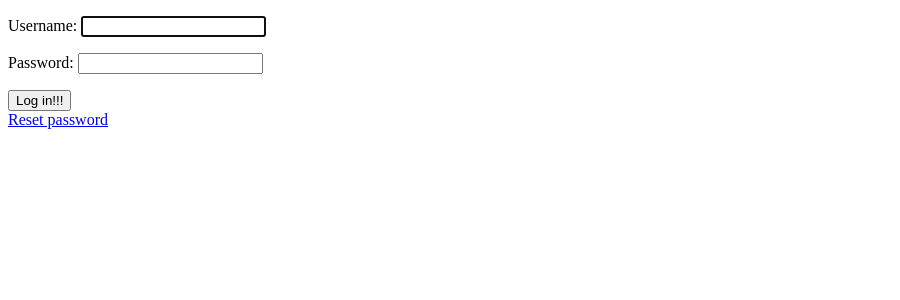
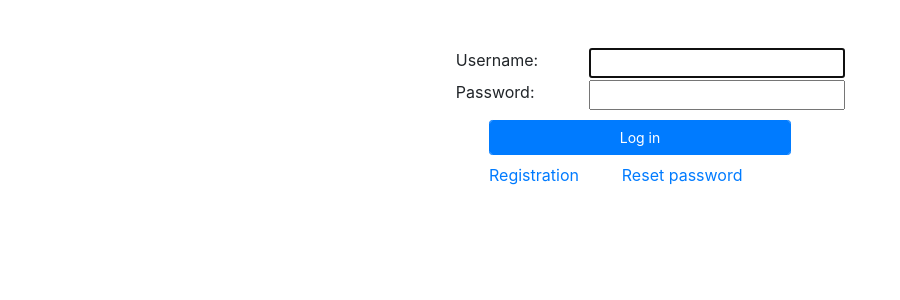
Before and after one commit to zedko/A.G., a Django app: page /auth/login/ in a window 1280 px wide. Shown: the top 300 px of the page, without its empty margins (0-900 px from the left). Run offline with Django 3.2, Linux system fonts and the light colour scheme; parts of the project's set-up code (start-up, migrations or seed data) failed here and were passed over.

Commit message:
Added bootstrap cosmetics for authapp views

```diff
--- a/project/adminapp/templates/adminapp/base.html
+++ b/project/adminapp/templates/adminapp/base.html
@@ -3,6 +3,7 @@
 <head>
     <meta charset="UTF-8">
     <title>Title</title>
+
 </head>
 <body>
 <a href="{% url 'authapp:logout' %}">Logout</a>
@@ -29,5 +30,6 @@
 {% if not user.profile.email_verified %}
 <p>необходимо подтвердить email</p>
 {% endif %}
+
 </body>
 </html>
--- a/project/authapp/templates/authapp/basic_form.html
+++ b/project/authapp/templates/authapp/basic_form.html
@@ -1,27 +1,70 @@
-<!DOCTYPE html>
-<html lang="en">
-<head>
-    <meta charset="UTF-8">
-    <title>Title</title>
-</head>
-<body>
+{% extends 'base.html' %}
+{% block title %}
+    LOGIN FORM
+{% endblock %}
 
-{{ request.context }}
+{% block body %}
 {% if err %}
-<h1> {{err}} </h1>
+    <div class="alert alert-primary" role="alert"> {{err}} </div>
 {% endif %}
+ <div class="row justify-content-center">
+    <div class="col-sm col-md-auto">
 
-<form class="form_horizontal ml-5" method="post" enctype="multipart/form-data">
 
-    {% csrf_token %}
-    {{ form.as_p }}
-    <input type="submit" class="form-control btn btn-primary mb-2 col-2" value="{{submit_button}}">
 
-</form>
 
-{% if reset_password_link %}
-<a href="{%url 'authapp:password_reset' %}">Reset password</a>
-{% endif %}
 
-</body>
-</html>
+    <form class="form_horizontal" method="post" enctype="multipart/form-data">
+
+        {% csrf_token %}
+<!--        {{ form.as_p }}-->
+
+        {% for field in form %}
+        <div class="row">
+            <div class="col-md-4">
+                {{ field.label_tag }}
+<!--                {% if field.help_text %}-->
+<!--                    <sup>{{ field.help_text }}</sup>-->
+<!--                {% endif %}-->
+
+            </div>
+            <div class="col-md-5 pull-left">
+                 {{ field }}
+            </div>
+
+        </div>
+         {% if field.errors %}
+        <div class="row">
+            <div class="col-md-15 alert alert-danger py-1 small" role="alert">
+                {{ field.errors }}
+            </div>
+        </div>
+        {% endif %}
+
+        {% endfor %}
+        <div class="row mt-2 justify-content-center">
+            <div class="col-md-10">
+                <input type="submit" class="form-control btn btn-primary btn-sm" value="{{submit_button}}">
+            </div>
+        </div>
+    </form>
+
+    {% if login_page %}
+
+        <div class="row mt-2 justify-content-center">
+            <div class="col-md-4">
+                <a href="{%url 'authapp:registration' %}">Registration</a>
+            </div>
+            <div class="col-md-6">
+                <a href="{%url 'authapp:password_reset' %}">Reset password</a>
+            </div>
+        </div>
+
+
+
+
+
+    {% endif %}
+  </div>
+</div>
+{% endblock %}
--- a/project/authapp/views.py
+++ b/project/authapp/views.py
@@ -3,7 +3,7 @@ from django.contrib.auth import logout, login
 from django.contrib.auth.models import User
 from django.contrib.auth.views import PasswordResetView, PasswordResetConfirmView, LoginView
 from django.shortcuts import render, redirect
-from django.urls import reverse_lazy
+from django.urls import reverse_lazy, reverse
 from django.views.generic import FormView
 import logging
 
@@ -15,7 +15,11 @@ logger = logging.getLogger(__name__)
 
 def success(request):
     context = dict()
-    context['previous_page'] = request.META.get('HTTP_REFERER')
+
+    # For displaying instructions about password reset link
+    if reverse('authapp:password_reset') in request.META.get('HTTP_REFERER'):
+        context['password_reset_info'] = True
+
     return render(request, template_name='authapp/success.html', context=context)
 
 
@@ -60,8 +64,8 @@ class LoginFormView(LoginView):
 
     def get_context_data(self, **kwargs):
         context = super().get_context_data(**kwargs)
-        context['submit_button'] = 'Log in!!!'
-        context['reset_password_link'] = True
+        context['submit_button'] = 'Log in'
+        context['login_page'] = True
         return context
 
 
--- a/project/project/settings.py
+++ b/project/project/settings.py
@@ -82,7 +82,7 @@ ROOT_URLCONF = 'project.urls'
 TEMPLATES = [
     {
         'BACKEND': 'django.template.backends.django.DjangoTemplates',
-        'DIRS': [],
+        'DIRS': ['templates'],
         'APP_DIRS': True,
         'OPTIONS': {
             'context_processors': [
--- /dev/null
+++ b/project/templates/base.html
@@ -0,0 +1,30 @@
+<!DOCTYPE html>
+{% load static %}
+<html>
+<head>
+    <meta charset="UTF-8">
+	<title>
+        {% block title %}
+            BASE.html
+        {% endblock %}
+    </title>
+    <!-- Bootstrap CSS via CDN -->
+    <link rel="stylesheet" href="https://cdn.jsdelivr.net/npm/bootstrap@4.6.0/dist/css/bootstrap.min.css" integrity="sha384-B0vP5xmATw1+K9KRQjQERJvTumQW0nPEzvF6L/Z6nronJ3oUOFUFpCjEUQouq2+l" crossorigin="anonymous">
+    <style>
+        ul {margin: 0}
+    </style>
+</head>
+<body>
+
+<div class="container pt-5">
+{% block body %}
+
+{% endblock %}
+</div>
+
+<!-- Bootstrap JS via CDN -->
+<script src="https://code.jquery.com/jquery-3.5.1.slim.min.js" integrity="sha384-DfXdz2htPH0lsSSs5nCTpuj/zy4C+OGpamoFVy38MVBnE+IbbVYUew+OrCXaRkfj" crossorigin="anonymous"></script>
+<script src="https://cdn.jsdelivr.net/npm/bootstrap@4.6.0/dist/js/bootstrap.bundle.min.js" integrity="sha384-Piv4xVNRyMGpqkS2by6br4gNJ7DXjqk09RmUpJ8jgGtD7zP9yug3goQfGII0yAns" crossorigin="anonymous"></script>
+
+</body>
+</html>
```
Also changed, not shown: project/authapp/templates/authapp/login_form.html (deleted, +0 -18 lines), project/authapp/templates/authapp/success.html (+25 -16 lines).
